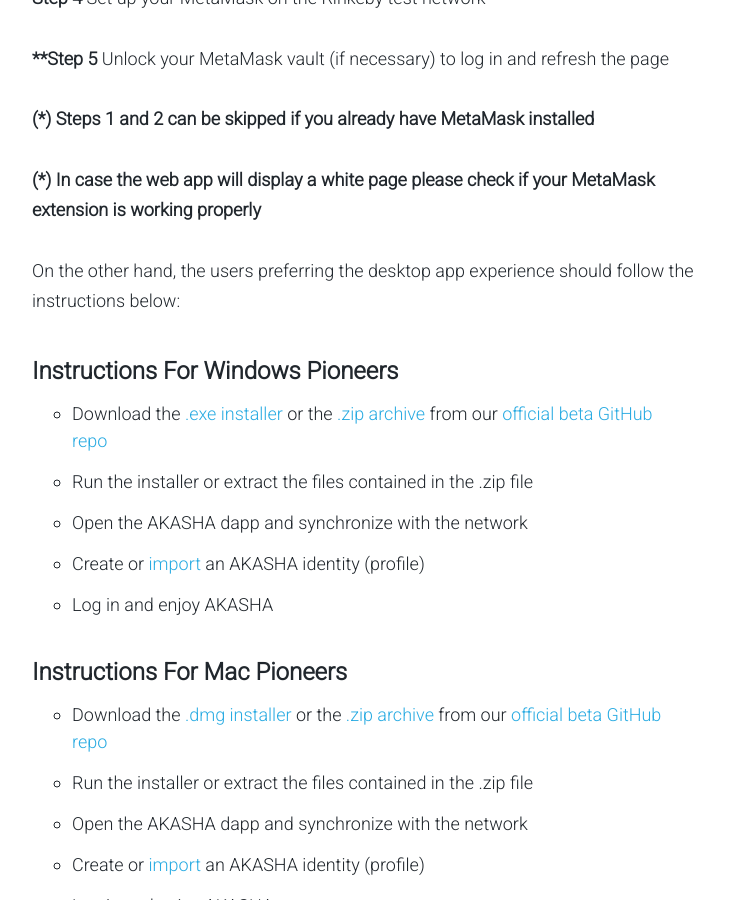
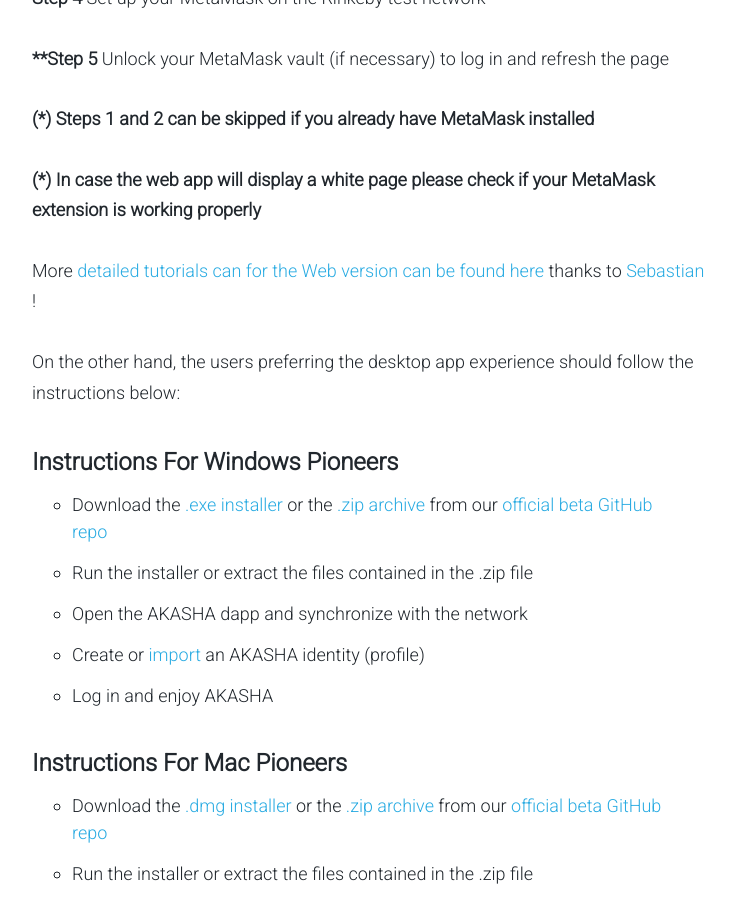
Before and after one commit to AKASHAorg/blog.akasha.world, a Jekyll site: the page built from _posts/2018-04-10-akasha-web-mend-the-gap.md, in a window 1280 px wide and 900 px high, scrolled down 9995 px. Shown: the whole window, without its empty margins (268-1002 px from the left). Built offline with Jekyll 4.4.1, drawn with Linux system fonts in a browser that asks for light colours; comment, search, counter and statistics services are not loaded.

Commit message:
Update 2018-04-10-akasha-web-mend-the-gap.md

```diff
--- a/_posts/2018-04-10-akasha-web-mend-the-gap.md
+++ b/_posts/2018-04-10-akasha-web-mend-the-gap.md
@@ -158,6 +158,8 @@ And now, without further ado, here is how you can get started with the web versi
 
 **(*) In case the web app will display a white page please check if your MetaMask extension is working properly**
 
+More [detailed tutorials can for the Web version can be found here](https://akasha.helpscoutdocs.com/category/29-web){:target="_blank"} thanks to [Sebastian](https://beta.akasha.world/#/0x5be16b64a86e067cd050d3cb655fb8495bac7e9b){:target="_blank"} !
+
 On the other hand, the users preferring the desktop app experience should follow the instructions below:
 
 #### Instructions For Windows Pioneers
```
